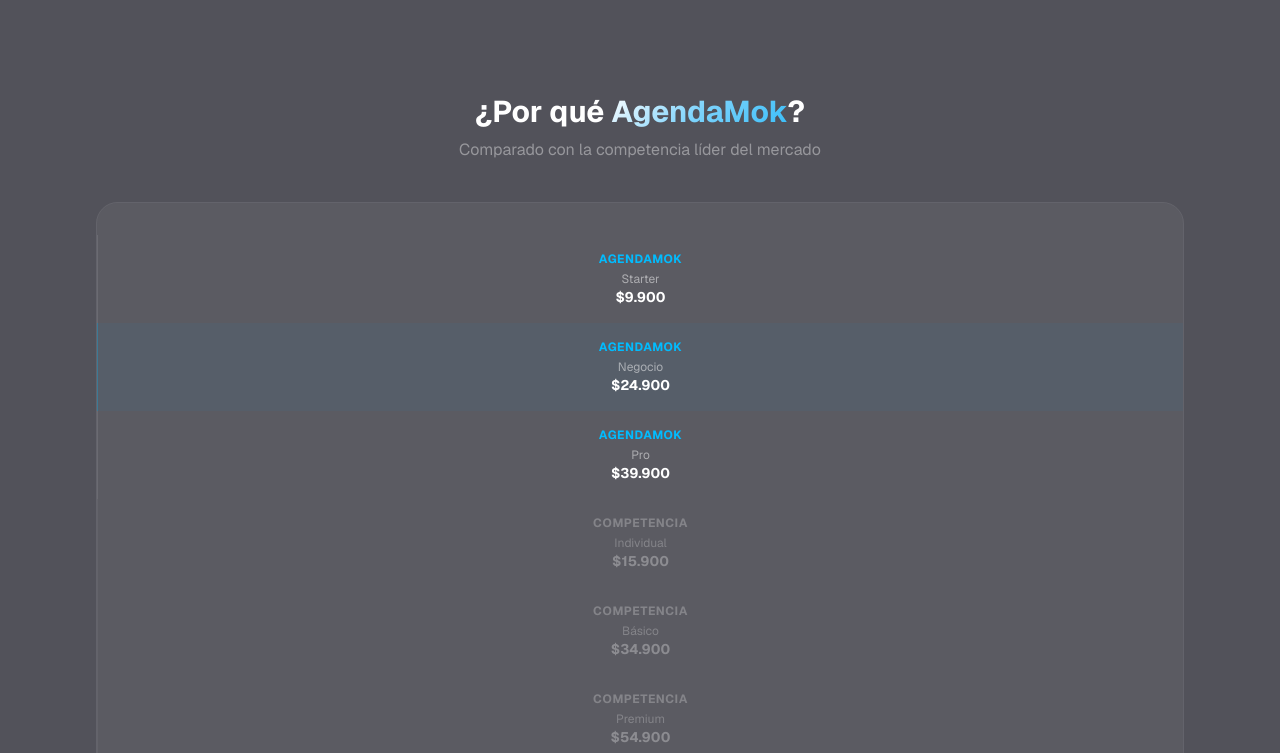
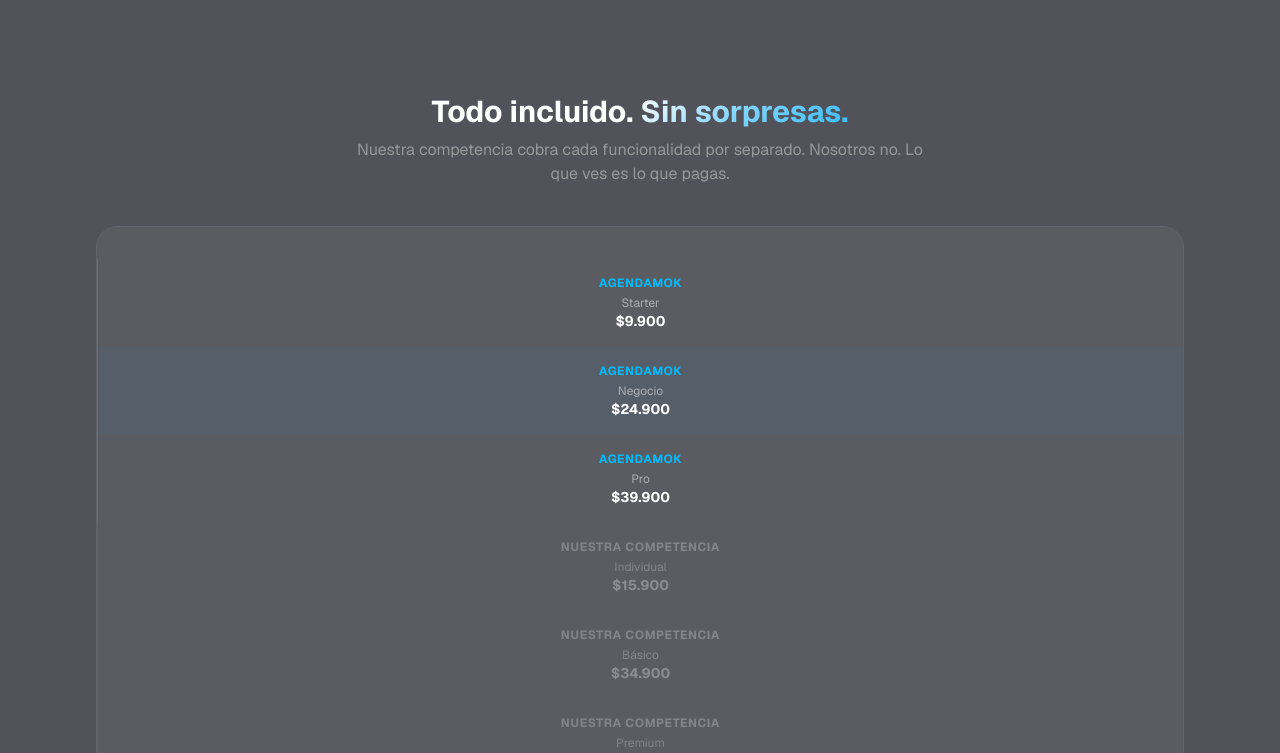
Before and after one commit to josetomas-chi/agendamok, a Next.js app: page / in a window 1280 px wide. Shown: the part 3770-4523 px from the top of the page. Built offline with nearby package versions, Linux system fonts and the light colour scheme.

Commit message:
feat: update comparison table copy — Nuestra Competencia + sin sorpresas

```diff
--- a/src/app/page.tsx
+++ b/src/app/page.tsx
@@ -452,9 +452,9 @@
             <div className="reveal">
               <div className="text-center mb-10">
                 <h3 className="text-2xl sm:text-3xl font-bold text-white mb-2">
-                  ¿Por qué <span className="gradient-text">AgendaMok</span>?
+                  Todo incluido. <span className="gradient-text">Sin sorpresas.</span>
                 </h3>
-                <p className="text-white/40">Comparado con la competencia líder del mercado</p>
+                <p className="text-white/40 max-w-xl mx-auto">Nuestra competencia cobra cada funcionalidad por separado. Nosotros no. Lo que ves es lo que pagas.</p>
               </div>
 
               <div className="rounded-2xl border border-white/10 overflow-hidden">
@@ -479,17 +479,17 @@
                   </div>
                   {/* Competitor headers */}
                   <div className="p-4 text-center border-l border-white/5">
-                    <div className="text-xs text-white/25 font-bold uppercase tracking-wider mb-1">Competencia</div>
+                    <div className="text-xs text-white/25 font-bold uppercase tracking-wider mb-1">Nuestra Competencia</div>
                     <div className="text-xs text-white/25">Individual</div>
                     <div className="text-sm font-bold text-white/30">$15.900</div>
                   </div>
                   <div className="p-4 text-center border-l border-white/5">
-                    <div className="text-xs text-white/25 font-bold uppercase tracking-wider mb-1">Competencia</div>
+                    <div className="text-xs text-white/25 font-bold uppercase tracking-wider mb-1">Nuestra Competencia</div>
                     <div className="text-xs text-white/25">Básico</div>
                     <div className="text-sm font-bold text-white/30">$34.900</div>
                   </div>
                   <div className="p-4 text-center border-l border-white/5">
-                    <div className="text-xs text-white/25 font-bold uppercase tracking-wider mb-1">Competencia</div>
+                    <div className="text-xs text-white/25 font-bold uppercase tracking-wider mb-1">Nuestra Competencia</div>
                     <div className="text-xs text-white/25">Premium</div>
                     <div className="text-sm font-bold text-white/30">$54.900</div>
                   </div>
@@ -519,7 +519,10 @@
 
                 {/* Footer row: prices */}
                 <div className="grid grid-cols-[2fr,1fr,1fr,1fr,1fr,1fr,1fr] bg-white/5 border-t border-white/10">
-                  <div className="p-4 text-sm font-semibold text-white/60">Precio mensual + IVA</div>
+                  <div className="p-4 text-sm font-semibold text-white/60">
+                    Precio mensual + IVA
+                    <div className="text-[10px] text-sky-400/70 font-normal mt-0.5">Sin costos ocultos</div>
+                  </div>
                   <div className="p-4 text-center border-l border-white/10">
                     <span className="text-sky-400 font-bold">$9.900</span>
                   </div>
```
